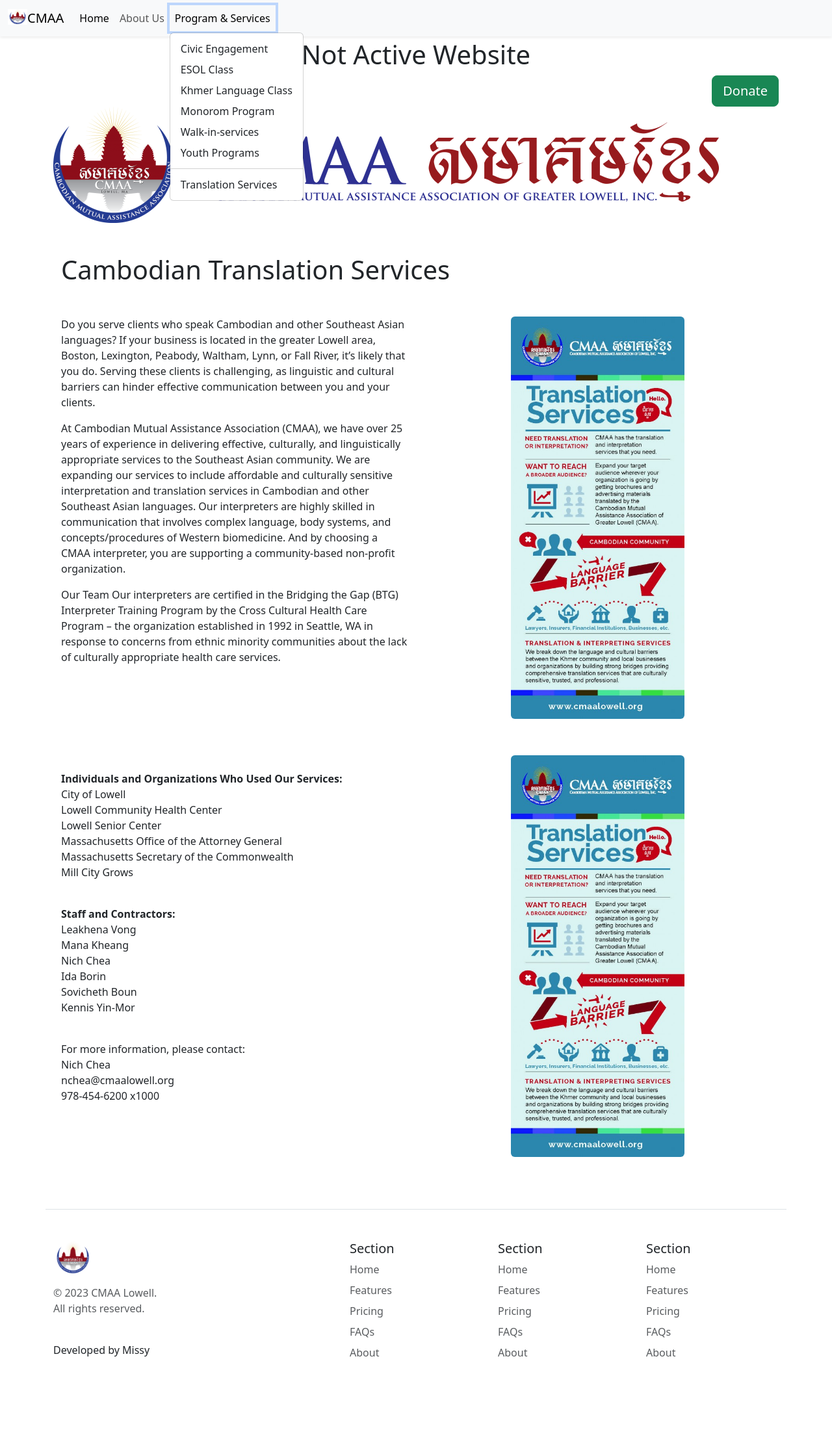
After one commit to Livlau/cmaa-website, a Flask app: page /translation-services in a window 1280 px wide, after a click on "Program & Services". The commit adds this page. Shown: the whole page at 65% size. Run offline with Flask 3, Linux system fonts and the light colour scheme.

Commit message:
added translation services

```diff
--- a/app.py
+++ b/app.py
@@ -26,6 +26,26 @@ def civic_engagement():
   return render_template("civic-engagement.html")
 
 
+@app.route("/esol")
+def esol():
+  return render_template("esol.html")
+
+
+@app.route("/khmer-class")
+def khmer_class():
+  return render_template("khmer-class.html")
+
+
+@app.route("/monorom-program")
+def monorom_program():
+  return render_template("monorom-program.html")
+
+
+@app.route("/translation-services")
+def translation_services():
+  return render_template("translation-services.html")
+
+
 @app.route("/api/jobs")
 def jobs_list():
   jobs = jobs_from_db()
--- a/templates/navbar.html
+++ b/templates/navbar.html
@@ -19,13 +19,13 @@
                 </a>
                 <ul class="dropdown-menu">
                   <li class="dropend"><a class="dropdown-item" href="/civic-engagement">Civic Engagement</a></li>
-                  <li><a class="dropdown-item" href="#">ESOL Class</a></li>
-                  <li><a class="dropdown-item" href="#">Khmer Language Class</a></li>
-                  <li><a class="dropdown-item" href="#">Monorom Program</a></li>
-                  <li><a class="dropdown-item" href="#">Walk-in-services</a></li>
-                  <li><a class="dropdown-item" href="#">Youth Programs</a></li>
+                  <li><a class="dropdown-item" href="/esol">ESOL Class</a></li>
+                  <li><a class="dropdown-item" href="/khmer-class">Khmer Language Class</a></li>
+                  <li><a class="dropdown-item" href="/monorom-program">Monorom Program</a></li>
+                  <li><a class="dropdown-item" href="/walk-in-services">Walk-in-services</a></li>
+                  <li><a class="dropdown-item" href="/youth-programs">Youth Programs</a></li>
                   <li><hr class="dropdown-divider"></li>
-                  <li><a class="dropdown-item" href="#">Translation Services</a></li>
+                  <li><a class="dropdown-item" href="/translation-services">Translation Services</a></li>
                 </ul>
               </li>
             </ul>
--- a/templates/programs.html
+++ b/templates/programs.html
@@ -19,7 +19,7 @@
                               <div class="card-body">
                                 <h4 class="card-title">Monorom Programs</h4>
                                 <p class="card-text">Some make up the bulk of the card's content.</p>
-                                <a href="#" class="btn btn-primary">Learn more</a>
+                                <a href="/monorom-programs" class="btn btn-primary">Learn more</a>
                               </div>
                             </div>
                         </div>
@@ -28,7 +28,7 @@
                               <div class="card-body">
                                 <h4 class="card-title">Walk-In Services</h4>
                                 <p class="card-text">Some make up the bulk of the card's content.</p>
-                                <a href="#" class="btn btn-primary">Learn more</a>
+                                <a href="/walk-in-servies" class="btn btn-primary">Learn more</a>
                               </div>
                             </div>
                         </div>
@@ -37,7 +37,7 @@
                               <div class="card-body">
                                 <h4 class="card-title">Youth Programs</h4>
                                 <p class="card-text">Some make up the bulk of the card's content.</p>
-                                <a href="#" class="btn btn-primary">Learn more</a>
+                                <a href="/youth-programs" class="btn btn-primary">Learn more</a>
                               </div>
                             </div>
                         </div>
--- /dev/null
+++ b/templates/translation-services.html
@@ -0,0 +1,66 @@
+{% extends "layout.html" %}
+
+{% block title %}
+   CAMBODIAN TRANSLATION SERVICES
+{% endblock %}
+
+{% block main %}
+<div class="container text-center">
+  <h1 class="text-start pt-5 pb-3">Cambodian Translation Services</h1>
+  <div class='pb-2 row'>
+    <div class="col-6">
+      <div class="mt-4 mb-4">
+        <p class="text-start">Do you serve clients who speak Cambodian and other Southeast Asian languages? If your business is located in the greater Lowell area, Boston, Lexington, Peabody, Waltham, Lynn, or Fall River, it’s likely that you do. Serving these clients is challenging, as linguistic and cultural barriers can hinder effective communication between you and your clients.
+        </p>
+        <p class="text-start">At Cambodian Mutual Assistance Association (CMAA), we have over 25 years of experience in delivering effective, culturally, and linguistically appropriate services to the Southeast Asian community. We are expanding our services to include affordable and culturally sensitive interpretation and translation services in Cambodian and other Southeast Asian languages. Our interpreters are highly skilled in communication that involves complex language, body systems, and concepts/procedures of Western biomedicine. And by choosing a CMAA interpreter, you are supporting a community-based non-profit organization.
+        </p>
+        <p class="text-start">Our Team
+Our interpreters are certified in the Bridging the Gap (BTG) Interpreter Training Program by the Cross Cultural Health Care Program – the organization established in 1992 in Seattle, WA in response to concerns from ethnic minority communities about the lack of culturally appropriate health care services.
+          </p>
+      </div>
+    </div>
+    <div class="col-6">
+      <div class="mt-4 mb-4">
+        <img src="/static/cmaa-translation-Flyer-1.jpeg" class="rounded float-center w-50" alt="cambodian translation flyer">
+      </div>
+    </div>
+  </div>
+
+
+    <div class='pb-2 row'>
+      <div class="col-6">
+        <div class="mt-4 mb-4">
+          <p class="text-start pb-4">
+            <br><b>Individuals and Organizations Who Used Our Services:</b>
+            <br>City of Lowell
+            <br>Lowell Community Health Center
+            <br>Lowell Senior Center
+            <br>Massachusetts Office of the Attorney General
+            <br>Massachusetts Secretary of the Commonwealth
+            <br>Mill City Grows
+          </p>
+          <p class="text-start">
+            <b>Staff and Contractors:</b>
+            <br>Leakhena Vong
+            <br>Mana Kheang
+            <br>Nich Chea
+            <br>Ida Borin
+            <br>Sovicheth Boun
+            <br>Kennis Yin-Mor
+          </p>
+          <p class="text-start">
+            <br>For more information, please contact:
+            <br>Nich Chea
+            <br>nchea@cmaalowell.org
+            <br>978-454-6200 x1000
+          </p>
+        </div>
+      </div>
+      <div class="col-6">
+        <div class="mt-4 mb-4">
+          <img src="/static/cmaa-translation-Flyer-1.jpeg" class="rounded float-center w-50" alt="cambodian translation flyer">
+        </div>
+      </div>
+    </div>
+</div>
+{% endblock %}
```
Also changed, not shown: templates/civic-engagement.html (+14 -30 lines), templates/esol.html (added, +39 -0 lines), templates/khmer-class.html (added, +36 -0 lines), templates/monorom-program.html (added, +45 -0 lines), static/cmaa-translation-Flyer-1.jpeg (added), static/cmaa-translation-flyer-2.jpeg (added), static/esol-pic1.jpeg (added), static/esol-pic2.jpeg (added), static/khmerclass.png (added), static/monorom-1.jpeg (added), static/monorom-2.jpeg (added).
